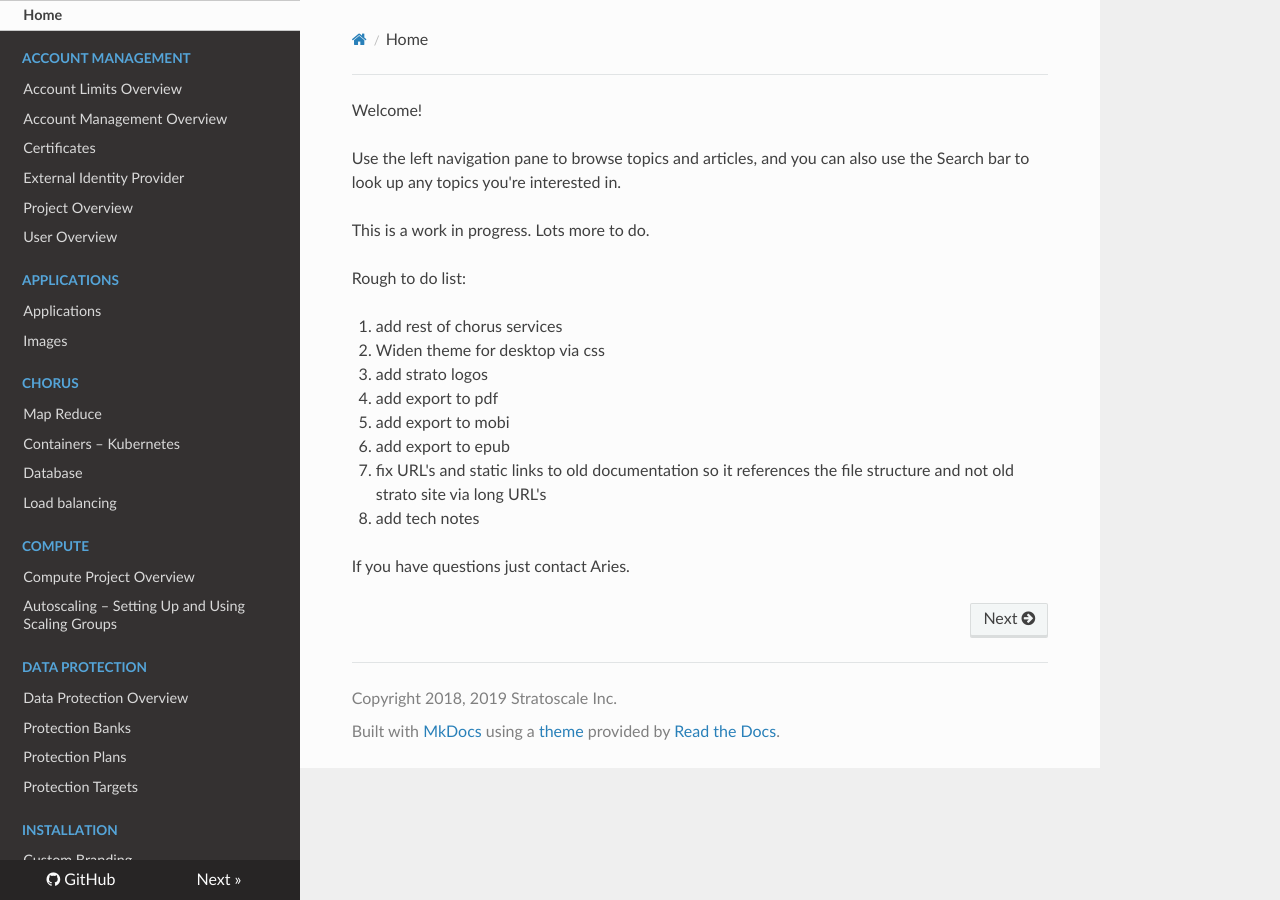
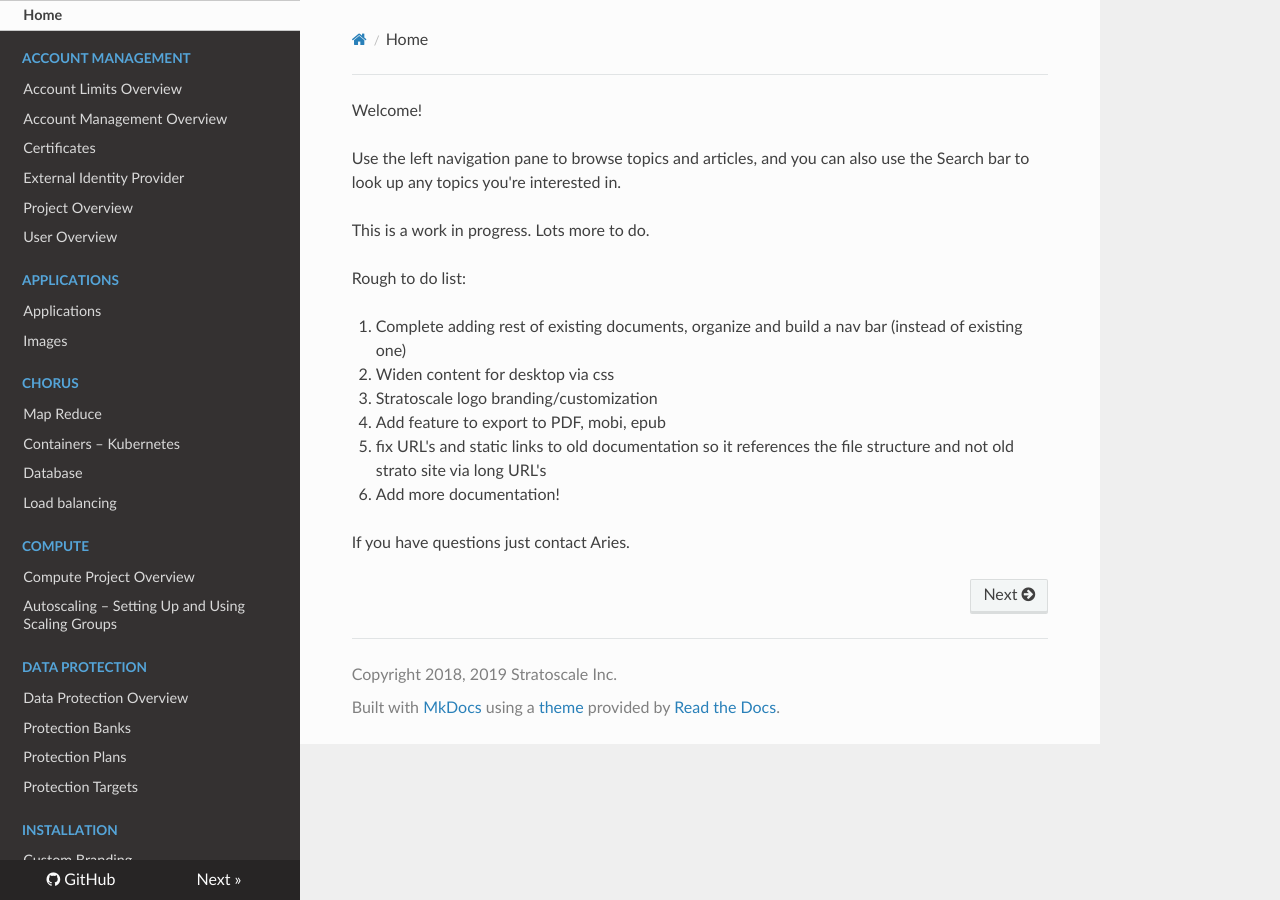
Before and after one commit to ariesyous/stratodocs, an MkDocs documentation site: the page built from docs/index.md, in a window 1280 px wide. Built offline with MkDocs 1.6.1, drawn with Linux system fonts in a browser that asks for light colours; nearby versions of some CDN libraries.

Commit message:
Update index.md

```diff
--- a/docs/index.md
+++ b/docs/index.md
@@ -6,14 +6,12 @@ This is a work in progress. Lots more to do.
 
 Rough to do list:
 
- 1. add rest of chorus services
- 2. Widen theme for desktop via css
- 3. add strato logos
- 4. add export to pdf
- 5. add export to mobi
- 6. add export to epub
- 7. fix URL's and static links to old documentation so it references the file structure and not old strato site via long URL's
- 8. add tech notes
+ 1. Complete adding rest of existing documents, organize and build a nav bar (instead of existing one)
+ 2. Widen content for desktop via css
+ 3. Stratoscale logo branding/customization
+ 4. Add feature to export to PDF, mobi, epub
+ 5. fix URL's and static links to old documentation so it references the file structure and not old strato site via long URL's
+ 6. Add more documentation!
 
 
 
```
